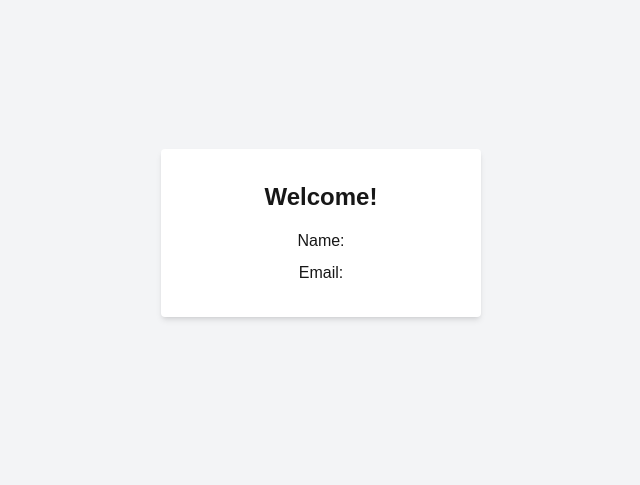
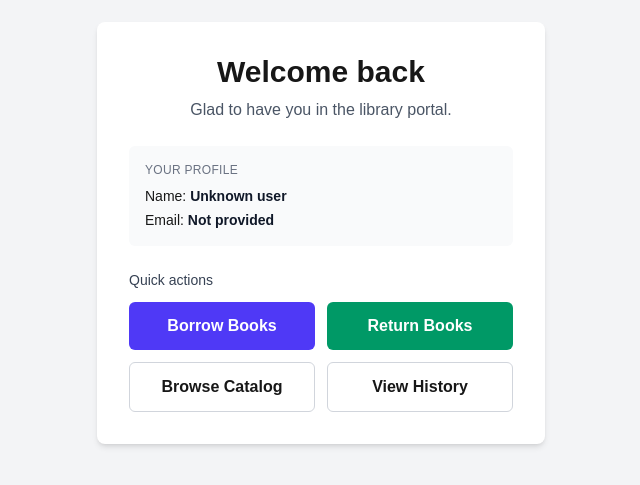
Before and after one commit to sharifshahria/library_management, a Next.js app: page /welcome in a window 1280 px wide. Shown: the part 167-652 px from the top of the page, without its empty margins (319-959 px from the left). Built offline with nearby package versions, Linux system fonts and the light colour scheme.

Commit message:
Update welcome page

```diff
--- a/app/welcome/page.tsx
+++ b/app/welcome/page.tsx
@@ -1,7 +1,8 @@
 "use client"
 
 
-import React, { useEffect, useState } from 'react';
+import React, { useState } from 'react';
+import Link from 'next/link';
 
 
 export default function Welcome() {
@@ -20,11 +21,62 @@ export default function Welcome() {
   });
 
   return (
-    <div className="flex min-h-screen items-center justify-center bg-gray-100">
-      <div className="bg-white p-8 rounded shadow-md w-80 text-center">
-        <h2 className="text-2xl font-bold mb-4">Welcome!</h2>
-        <p className="mb-2">Name: <span className="font-semibold">{user.name}</span></p>
-        <p>Email: <span className="font-semibold">{user.email}</span></p>
+    <div className="flex min-h-screen items-center justify-center bg-gray-100 px-4">
+      <div className="bg-white p-8 rounded-lg shadow-md w-full max-w-md text-center space-y-6">
+        <div>
+          <h2 className="text-3xl font-bold mb-2">Welcome back</h2>
+          <p className="text-gray-600">Glad to have you in the library portal.</p>
+        </div>
+
+        <div className="bg-gray-50 rounded-md p-4 text-left text-sm">
+          <p className="text-gray-500 uppercase tracking-wide text-xs mb-2">
+            Your profile
+          </p>
+          <p className="mb-1">
+            Name:{' '}
+            <span className="font-semibold text-gray-900">
+              {user.name || 'Unknown user'}
+            </span>
+          </p>
+          <p>
+            Email:{' '}
+            <span className="font-semibold text-gray-900">
+              {user.email || 'Not provided'}
+            </span>
+          </p>
+        </div>
+
+        <div className="space-y-3">
+          <p className="text-left text-sm font-medium text-gray-700">
+            Quick actions
+          </p>
+          <div className="grid grid-cols-1 gap-3 sm:grid-cols-2">
+            <Link
+              href="/borrow"
+              className="rounded-md bg-indigo-600 py-3 px-4 text-white font-semibold hover:bg-indigo-500 transition text-center"
+            >
+              Borrow Books
+            </Link>
+            <Link
+              href="/return"
+              className="rounded-md bg-emerald-600 py-3 px-4 text-white font-semibold hover:bg-emerald-500 transition text-center"
+            >
+              Return Books
+            </Link>
+            <Link
+              href="/catalog"
+              className="rounded-md border border-gray-300 py-3 px-4 font-semibold hover:border-gray-400 transition text-center"
+            >
+              Browse Catalog
+            </Link>
+            <Link
+              href="/history"
+              className="rounded-md border border-gray-300 py-3 px-4 font-semibold hover:border-gray-400 transition text-center"
+            >
+              View History
+            </Link>
+          </div>
+        </div>
       </div>
     </div>
   );
```
